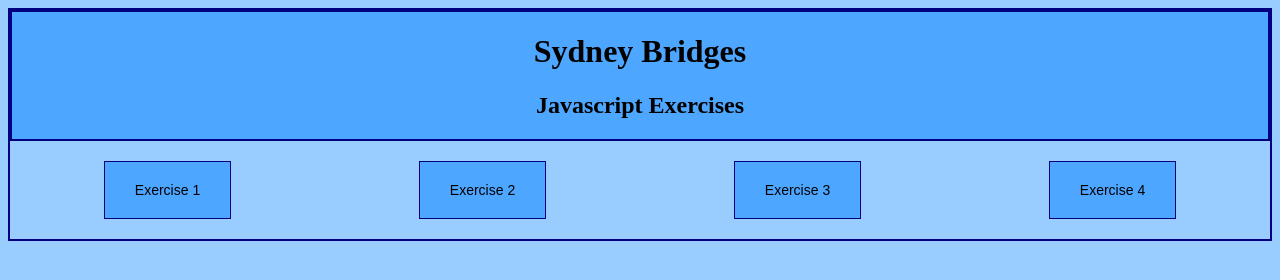
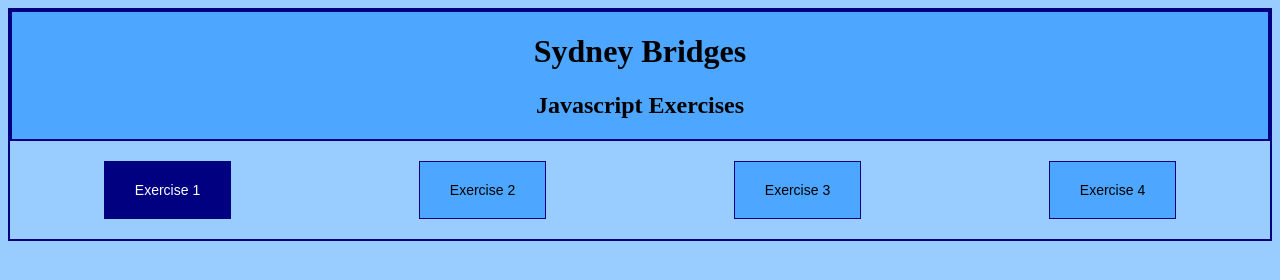
Before and after one commit to sybrid1982/-Bridges-JavascriptExercises, a plain HTML site: page index.html in a window 1280 px wide. In both pictures the pointer is over the input "Exercise 1". Drawn offline with Linux system fonts and the light colour scheme.

Commit message:
added button hover styling

```diff
--- a/stylesheet.css
+++ b/stylesheet.css
@@ -4,6 +4,11 @@
   font-size: 14px;
   background-color: #4da6ff;
   border: 1px solid navy;
+}
+
+.button:hover {
+  background-color: navy;
+  color: white;
 }
 
 header {
```
